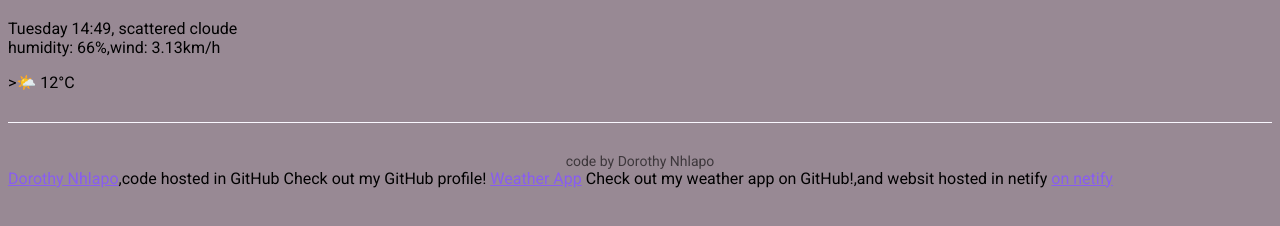
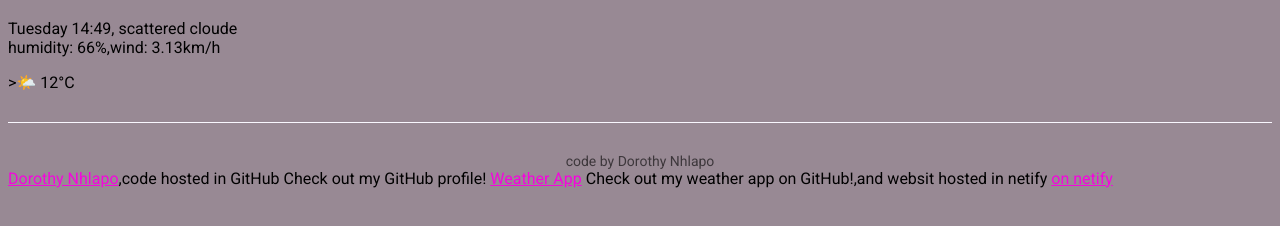
Before and after one commit to Dorothy247/weather-app, a plain HTML site: page index.html in a window 1280 px wide. Shown: the part 152-378 px from the top of the page. Drawn offline with Linux system fonts and the light colour scheme.

Commit message:
Fix HTML structure and connect weather-app styling

```diff
--- a/src/style.css
+++ b/src/style.css
@@ -4,7 +4,7 @@ body {
 }
 
 a {
-  color: #885df1;
+  color: #f505dd;
 }
 
 .weather-app {
```
